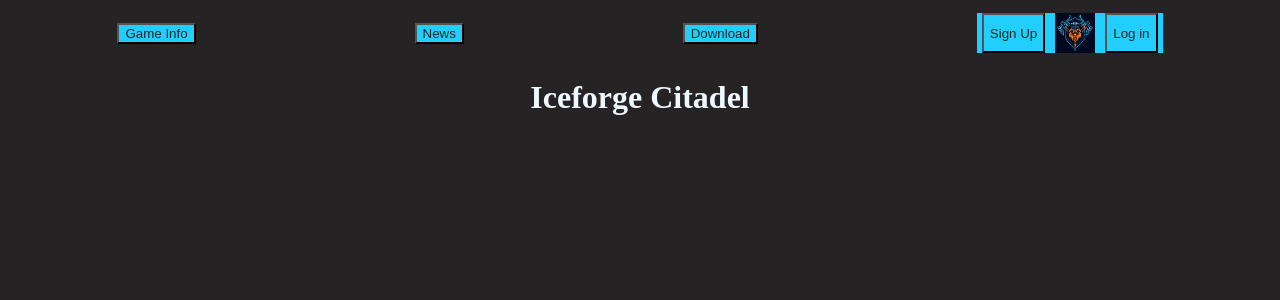
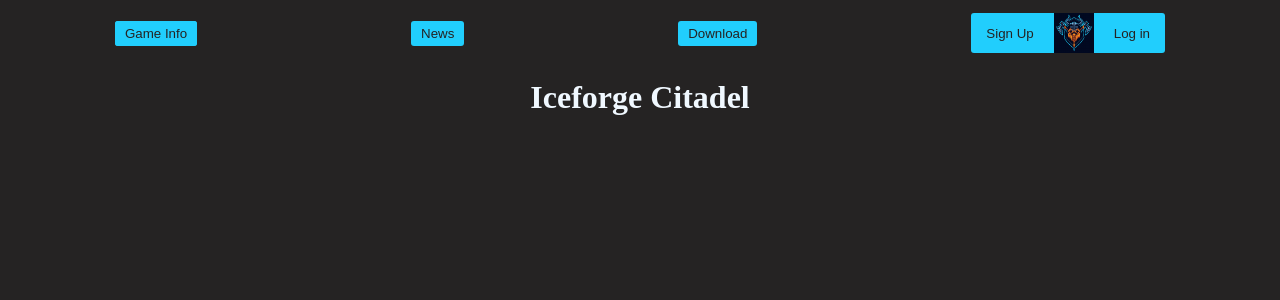
Before and after one commit to AndreK-B06/Fullsctack-web, a React (Create React App) app: page / in a window 1280 px wide. Shown: the top 300 px of the page. Built offline with nearby package versions, Linux system fonts and the light colour scheme.

Commit message:
padding and border

```diff
--- a/src/components/nav/nav-bar.css
+++ b/src/components/nav/nav-bar.css
@@ -12,8 +12,16 @@
 }
 
 .nav-btn {
-  padding: 5px, 5px;
+  padding: 10px, 5px;
+  border: none;
+  border-radius: 3px;
 }
 .marg-5 {
   margin-inline: 5px;
 }
+button {
+  padding: 5px 10px;
+}
+.font-btn {
+  font-size: 2rem;
+}
```
